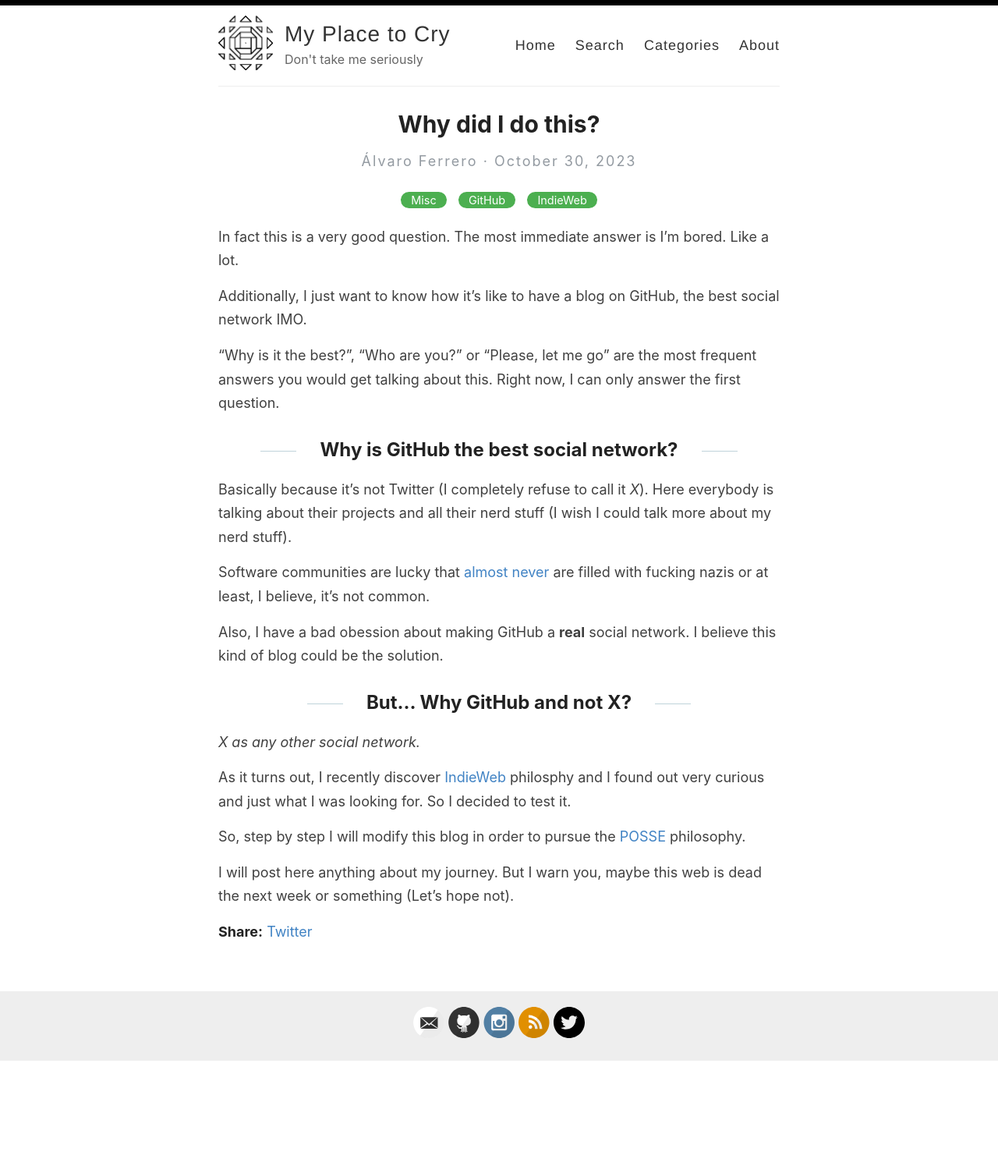
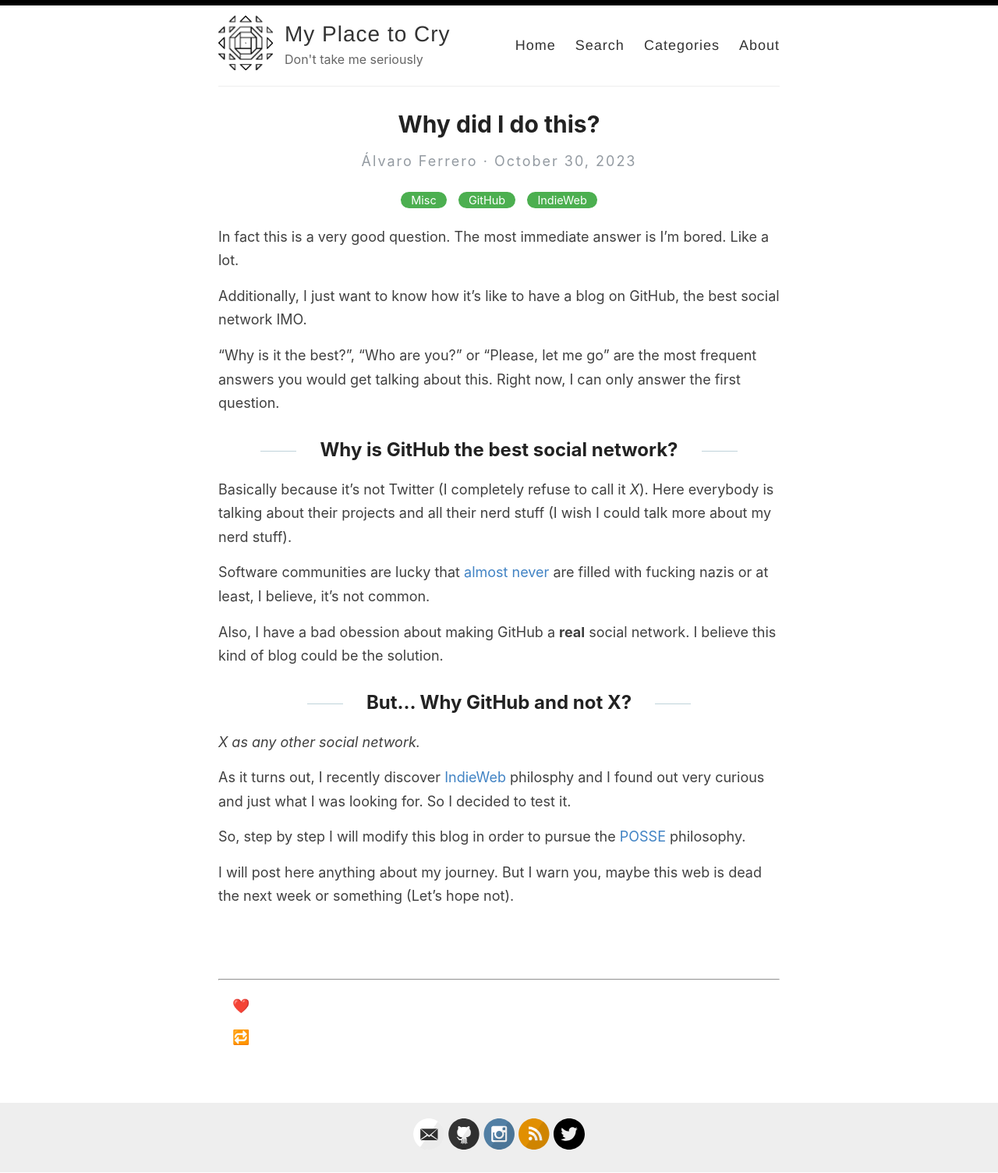
Before and after one commit to Alfedi/Alfedi.github.io, a Jekyll site: the page built from _posts/2023-10-31-why-did-i-do-this.md, in a window 1280 px wide. Shown: the whole page at 78% size. Built offline with Jekyll 4.4.1, drawn with Linux system fonts in a browser that asks for light colours; before the commit the page ends 1360 px from its top, so only the background shows below that.

Commit message:
Removed author conflict. Added like, repost and comments sections

```diff
--- a/_layouts/post.html
+++ b/_layouts/post.html
@@ -6,7 +6,7 @@
 <article class="post detailed h-entry">
   <h1 class="p-name"><a href="{{ page.url }}" class="u-url">{{ page.title }}</a></h1>
   <div>
-    <p class="author_title"><span class="p-author">{{site.author}}</span>  ·  <span class="dt-published">{{ page.date | date: "%B %e, %Y" }}</span></p>
+    <p class="author_title"><span>{{site.author}}</span>  ·  <span class="dt-published">{{ page.date | date: "%B %e, %Y" }}</span></p>
     {% if page.last_modified_at %}
     <p class="author_title" datetime="{{ page.last_modified_at | date_to_xmlschema }}" class="dt-updated">(Updated: {{ page.last_modified_at | date: "%b %-d, %Y" }})</p>
     {% endif %}
@@ -27,13 +27,61 @@
     {{ content }}
   </div>
 
-  <div>
-    <p><span class="share-box">Share:</span> <a href="http://twitter.com/share?text={{ page.title }}&url={{site.url}}{{page.url}}" target="_blank">Twitter</a></p>
-  </div>
+  <!-- <div> -->
+    <!--   <p><span class="share-box">Share:</span> <a href="http://twitter.com/share?text={{ page.title }}&url={{site.url}}{{page.url}}" target="_blank">Twitter</a></p> -->
+    <!-- </div> -->
 
   <!--<div class="date">
       Written on {{ page.date | date: "%B %e, %Y" }}
       </div>-->
 
-  {% include disqus.html %}
+  <!-- {% include disqus.html %} -->
+  <!-- Webmentions zone -->
+  {% capture filename %}{{ page.url | remove: "/"}}{% endcapture %}
+  {% assign webmentions = site.data.webmentions[filename] %}
+  <hr>
+
+
+
+    <div class="p-like h-cite likes">
+      <span class="vertical-likes">❤️</span>
+      {% for comment in webmentions %}
+      {% if comment["wm-property"] == "like-of" %}
+      <a class="u-url" href="{{ comment["wm-source"] }}">
+          <img class="p-author h-card u-photo likes-photo" src="{{ comment["author"]["photo"] }}" alt="{{ comment["author"]["url"] }}" width=48>
+        </a>
+      {% endif %}
+      {% endfor %}
+    </div>
+
+    <div class="p-like h-cite likes">
+      <span class="vertical-likes">🔁️</span>
+      {% for comment in webmentions %}
+      {% if comment["wm-property"] == "repost-of" %}
+      <a class="u-url" href="{{ comment["wm-source"] }}">
+          <img class="p-author h-card u-photo likes-photo" src="{{ comment["author"]["photo"] }}" alt="{{ comment["author"]["url"] }}" width=48>
+      </a>
+      {% endif %}
+      {% endfor %}
+    </div>
+
+    <ul>
+    {% for comment in webmentions %}
+    {% if comment["wm-property"] == "in-reply-to" %}
+    <li class="p-comment h-cite">
+      <div class="p-author h-card comment-author">
+        <img class="u-photo comment-author-image" src="{{ comment["author"]["photo"] }}" width=48 height=48>
+        <div class="comment">
+          <div class="comment-name-date">
+            <a class="p-name u-url comment-author-name" href="{{ comment["author"]["url"] }}"> {{ comment["author"]["name"] }} </a>
+            <a class="u-url comment-date" href="{{ comment["wm-source"] }}">
+              <time class="dt-published" datetime="{{ comment["published"] }}">{{ comment["published"] | date: "%a, %B %d %Y - %H:%M"}}</time>
+            </a>
+          </div>
+          <div class="p-content comment-text">{{ comment["content"]["html"] }}</div>
+        </div>
+    </li>
+    {% endif %}
+    {% endfor %}
+  </ul>
 </article>
--- a/assets/style.scss
+++ b/assets/style.scss
@@ -191,7 +191,7 @@
 }
 
 ul {
-  list-style-type: disc;
+  list-style-type: "";
 }
 
 ol {
@@ -1139,6 +1139,64 @@
   }
 }
 
+// Comments section
+
+hr {
+    margin-top: 5em;
+    margin-bottom: 1em;
+    color: #f1f1f1;
+}
+
+.likes {
+    display: flex;
+    margin-left: 1em;
+    align-items: center;
+}
+
+.vertical-likes {
+    display: block;
+    margin-bottom: 9px;
+    margin-right: 5px;
+}
+
+.comment-author {
+    display: flex;
+    flex-direction: row;
+    font-size: 10pt;
+    padding-right: 30px;
+}
+
+.likes-photo {
+    margin-right: 2px;
+}
+.comment-author-image {
+    margin-right: 10px;
+}
+
+.comment-author-name {
+    margin-right: 10px;
+}
+
+.comment-date {
+    color: #939aa1;
+}
+
+.comment {
+    display: flex;
+    flex-direction: column;
+}
+
+.comment-name-date {
+    display: flex;
+    flex-direction: row;
+    margin-bottom: 10px;
+}
+
+.comment-text {
+    font-size: 11pt;
+    margin-top: -15px;
+}
+
 
 // Settled on moving the import of syntax highlighting to the bottom of the CSS
 // ... Otherwise it really bloats up the top of the CSS file and makes it difficult to find the start
```
Lines whose indentation alone changed are shown as unchanged.
